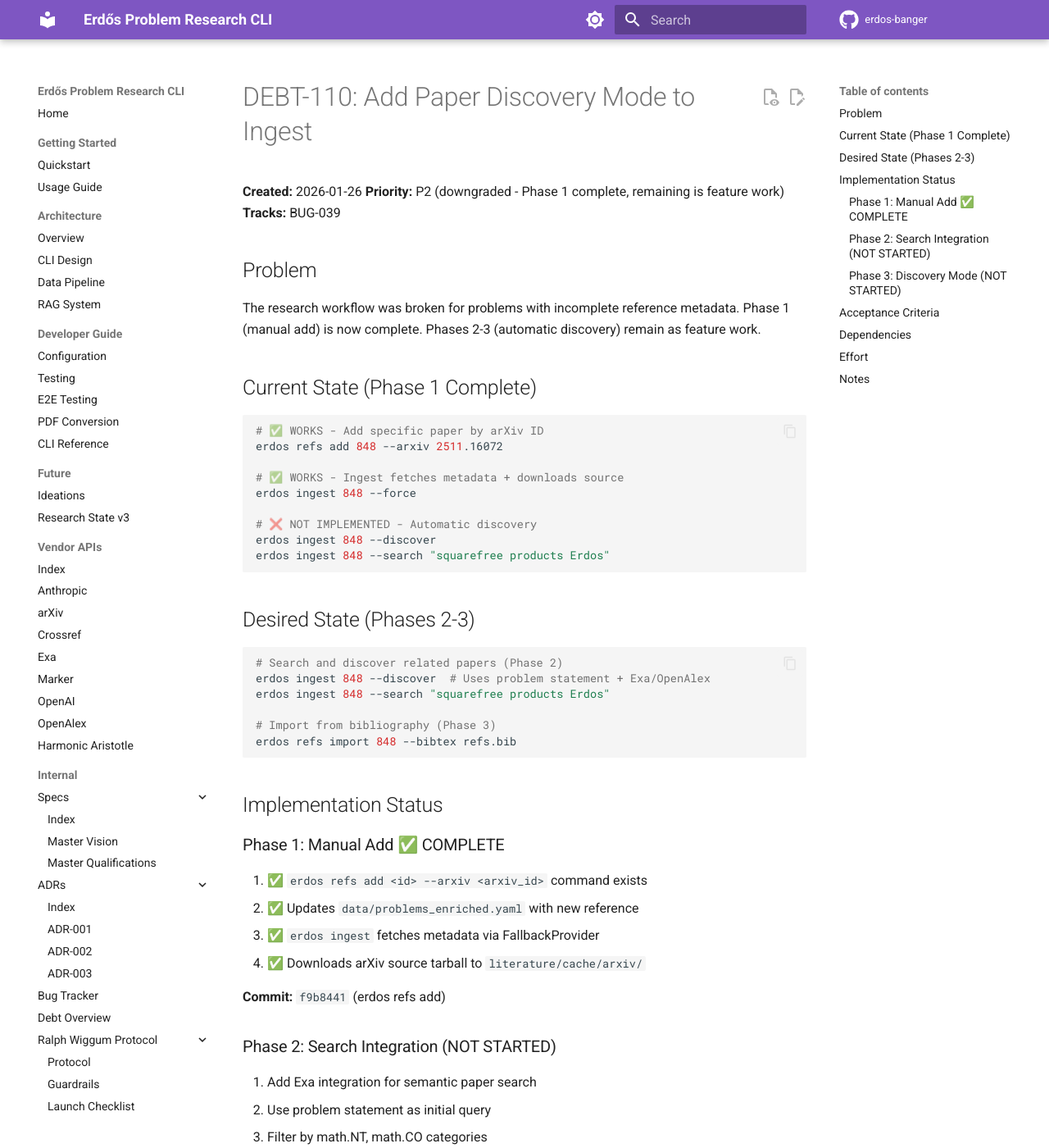
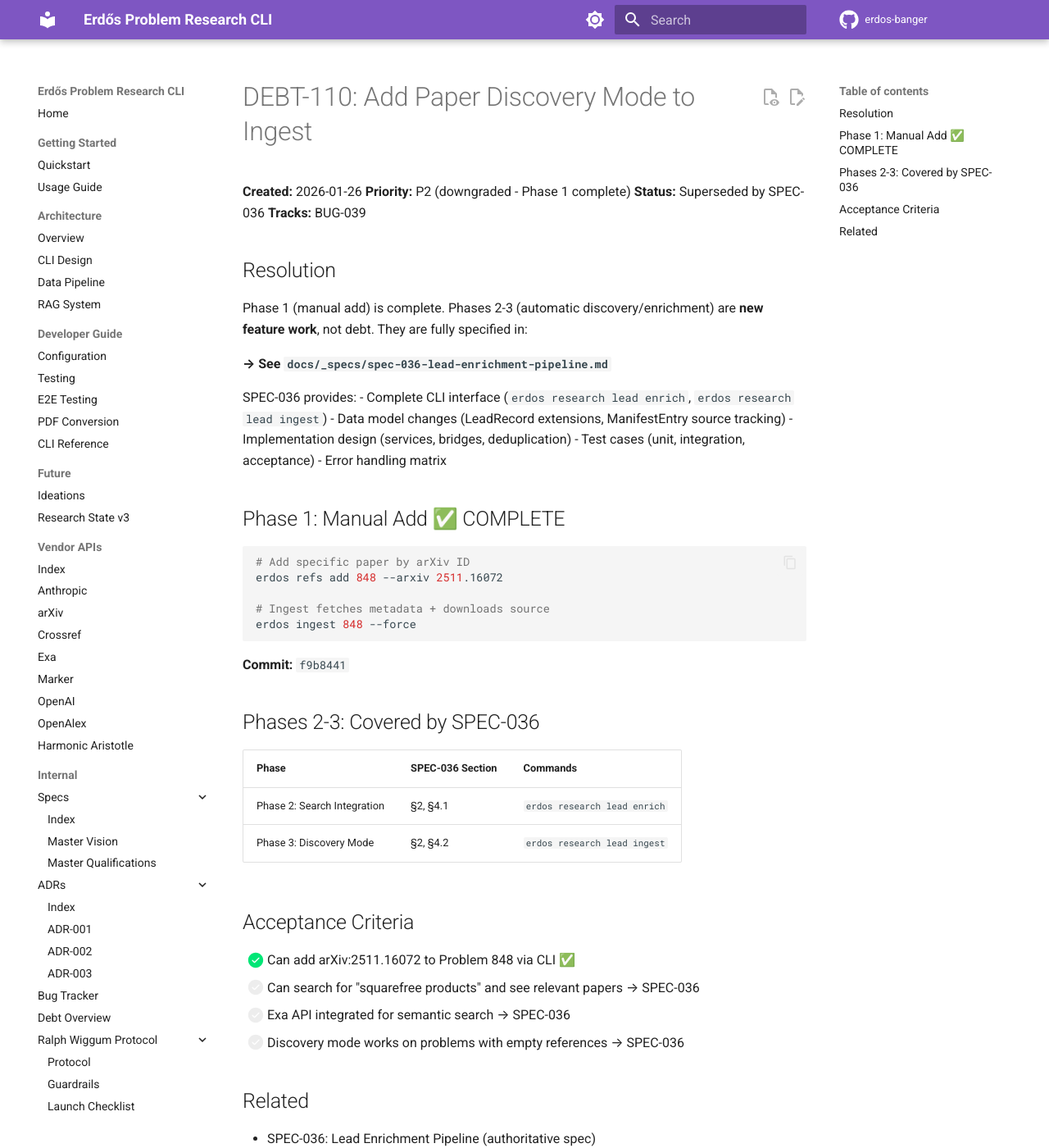
Before and after one commit to research-developer/erdos-banger, an MkDocs documentation site: the page built from docs/_debt/debt-110-ingest-discovery-mode.md, in a window 1280 px wide and 1400 px high. Shown: the whole window at 82% size. Built offline with MkDocs 1.6.1 and Material for MkDocs 9.7.7, drawn with Linux system fonts in a browser that asks for light colours; comment, search, counter and statistics services are not loaded; some of the changed text lies outside the part shown.

Commit message:
docs: close DEBT-110 as superseded by SPEC-036
DEBT-110 Phase 1 (manual add) was already complete. Phases 2-3
(auto-discovery/enrichment) are new feature work, not debt.

SPEC-036 (Lead Enrichment Pipeline) already fully specifies:
- CLI interface (erdos research lead enrich/ingest)
- Data model changes
- Implementation design with TDD test cases
- Error handling

All technical debt is now resolved.

````diff
--- a/docs/_debt/debt-110-ingest-discovery-mode.md
+++ b/docs/_debt/debt-110-ingest-discovery-mode.md
@@ -1,79 +1,51 @@
 # DEBT-110: Add Paper Discovery Mode to Ingest
 
 **Created:** 2026-01-26
-**Priority:** P2 (downgraded - Phase 1 complete, remaining is feature work)
+**Priority:** P2 (downgraded - Phase 1 complete)
+**Status:** Superseded by SPEC-036
 **Tracks:** BUG-039
 
-## Problem
+## Resolution
 
-The research workflow was broken for problems with incomplete reference metadata. Phase 1 (manual add) is now complete. Phases 2-3 (automatic discovery) remain as feature work.
+Phase 1 (manual add) is complete. Phases 2-3 (automatic discovery/enrichment) are **new feature work**, not debt. They are fully specified in:
 
-## Current State (Phase 1 Complete)
+**→ See `docs/_specs/spec-036-lead-enrichment-pipeline.md`**
+
+SPEC-036 provides:
+- Complete CLI interface (`erdos research lead enrich`, `erdos research lead ingest`)
+- Data model changes (LeadRecord extensions, ManifestEntry source tracking)
+- Implementation design (services, bridges, deduplication)
+- Test cases (unit, integration, acceptance)
+- Error handling matrix
+
+## Phase 1: Manual Add ✅ COMPLETE
 
 ```bash
-# ✅ WORKS - Add specific paper by arXiv ID
+# Add specific paper by arXiv ID
 erdos refs add 848 --arxiv 2511.16072
 
-# ✅ WORKS - Ingest fetches metadata + downloads source
+# Ingest fetches metadata + downloads source
 erdos ingest 848 --force
-
-# ❌ NOT IMPLEMENTED - Automatic discovery
-erdos ingest 848 --discover
-erdos ingest 848 --search "squarefree products Erdos"
 ```
 
-## Desired State (Phases 2-3)
+**Commit:** `f9b8441`
 
-```bash
-# Search and discover related papers (Phase 2)
-erdos ingest 848 --discover  # Uses problem statement + Exa/OpenAlex
-erdos ingest 848 --search "squarefree products Erdos"
+## Phases 2-3: Covered by SPEC-036
 
-# Import from bibliography (Phase 3)
-erdos refs import 848 --bibtex refs.bib
-```
-
-## Implementation Status
-
-### Phase 1: Manual Add ✅ COMPLETE
-1. ✅ `erdos refs add <id> --arxiv <arxiv_id>` command exists
-2. ✅ Updates `data/problems_enriched.yaml` with new reference
-3. ✅ `erdos ingest` fetches metadata via FallbackProvider
-4. ✅ Downloads arXiv source tarball to `literature/cache/arxiv/`
-
-**Commit:** `f9b8441` (erdos refs add)
-
-### Phase 2: Search Integration (NOT STARTED)
-1. Add Exa integration for semantic paper search
-2. Use problem statement as initial query
-3. Filter by math.NT, math.CO categories
-4. Present candidates for user selection
-
-### Phase 3: Discovery Mode (NOT STARTED)
-1. `--discover` flag extracts keywords from problem statement
-2. Searches multiple sources (arXiv, Semantic Scholar, zbMATH)
-3. Deduplicates and ranks by relevance
-4. Auto-adds high-confidence matches, prompts for others
+| Phase | SPEC-036 Section | Commands |
+|-------|------------------|----------|
+| Phase 2: Search Integration | §2, §4.1 | `erdos research lead enrich` |
+| Phase 3: Discovery Mode | §2, §4.2 | `erdos research lead ingest` |
 
 ## Acceptance Criteria
 
 - [x] Can add arXiv:2511.16072 to Problem 848 via CLI ✅
-- [ ] Can search for "squarefree products" and see relevant papers (Phase 2)
-- [ ] Exa API integrated for semantic search (Phase 2)
-- [ ] Discovery mode works on problems with empty references (Phase 3)
+- [ ] Can search for "squarefree products" and see relevant papers → SPEC-036
+- [ ] Exa API integrated for semantic search → SPEC-036
+- [ ] Discovery mode works on problems with empty references → SPEC-036
 
-## Dependencies
+## Related
 
-- Exa API key (already in .env: `EXA_API_KEY`)
-- arXiv API client (already exists: `erdos.core.clients.arxiv`)
-- Manifest writer (already exists: `erdos.core.ingest`)
-
-## Effort
-
-- Phase 1: ~2-4 hours
-- Phase 2: ~4-8 hours
-- Phase 3: ~8-16 hours
-
-## Notes
-
-This is a significant gap that makes the "research" part of the research toolkit non-functional for many problems. Should be prioritized.
+- SPEC-036: Lead Enrichment Pipeline (authoritative spec)
+- Issue #34: Lead enrichment pipeline (tracks implementation)
+- BUG-039: Ingest cannot discover papers (original issue)
````
Also changed, not shown: docs/_debt/README.md (+5 -3 lines).
